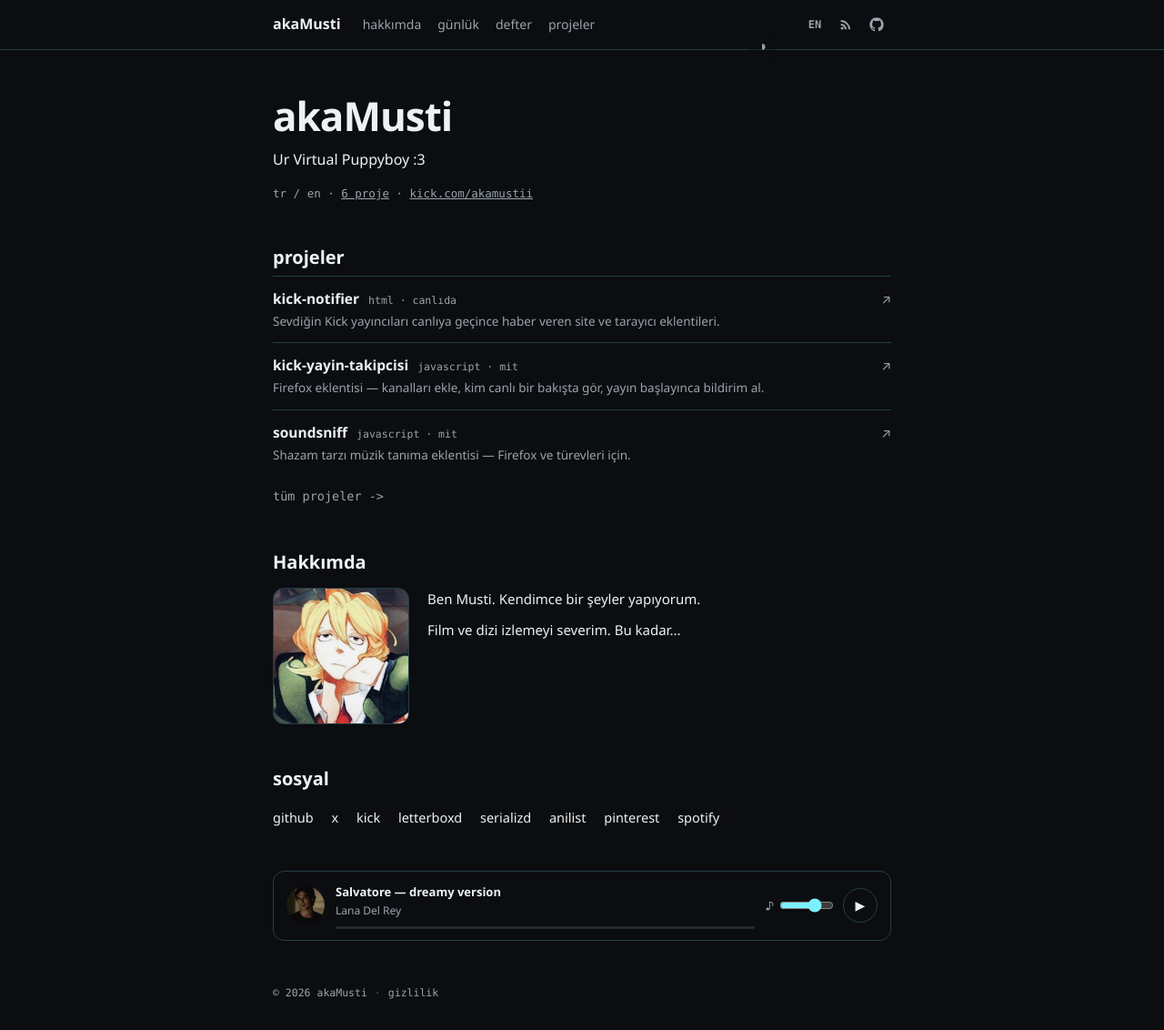
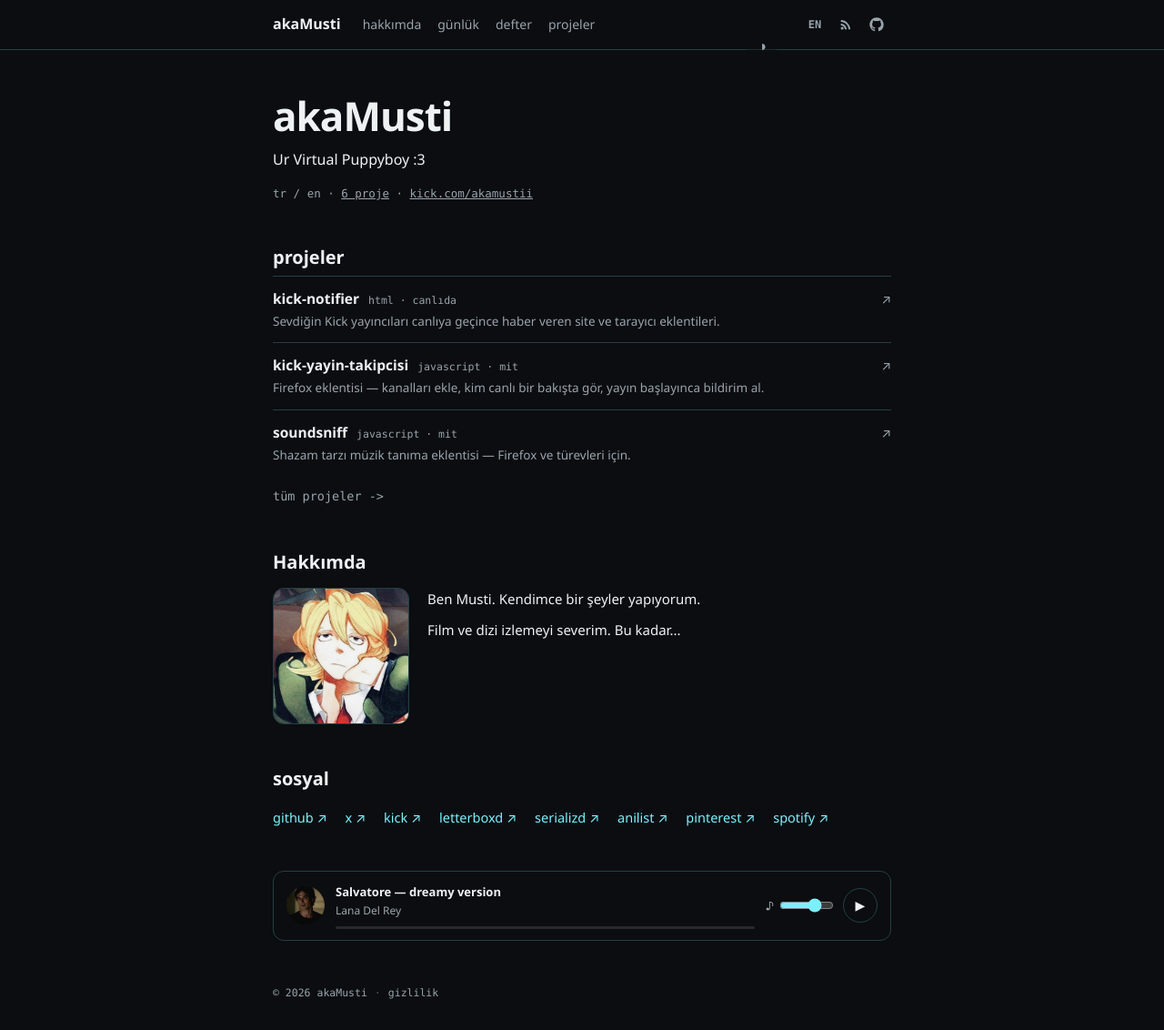
Before and after one commit to akamusti/akamusti.github.io, a Jekyll site: the page index.html, which Jekyll copies as it is, in a window 1280 px wide and 1132 px high. Shown: the whole window at 91% size. Built offline with Jekyll 4.4.1, drawn with Linux system fonts in a browser that asks for light colours.

Commit message:
Sosyal linklere renk verildi

```diff
--- a/index.html
+++ b/index.html
@@ -107,8 +107,8 @@
 
   /* socials */
   .soc { margin-top: 12px; font-size: 14.5px; }
-  .soc a { color: var(--fg); text-decoration: none; margin-right: 16px; line-height: 2; white-space: nowrap; }
-  .soc a:hover { color: var(--accent); }
+  .soc a { color: var(--accent); text-decoration: none; margin-right: 16px; line-height: 2; white-space: nowrap; }
+  .soc a:hover { color: var(--fg); }
 
   /* player */
   .player {
@@ -231,14 +231,14 @@
   <section class="reveal">
     <h2 data-i18n="sec.socials">sosyal</h2>
     <div class="soc">
-      <a href="https://github.com/akamusti" target="_blank" rel="noopener">github</a>
-      <a href="https://x.com/aakamusti" target="_blank" rel="noopener">x</a>
-      <a href="https://kick.com/akamustii" target="_blank" rel="noopener">kick</a>
-      <a href="https://letterboxd.com/akaMusti/" target="_blank" rel="noopener">letterboxd</a>
-      <a href="https://serializd.com/user/akaMusti/" target="_blank" rel="noopener">serializd</a>
-      <a href="https://anilist.co/user/akaMusti/" target="_blank" rel="noopener">anilist</a>
-      <a href="https://tr.pinterest.com/insanmusti_/" target="_blank" rel="noopener">pinterest</a>
-      <a href="https://open.spotify.com/user/31wxrxbnvws63sdriqfgkuebnpma?si=0c613f04845c4f95" target="_blank" rel="noopener">spotify</a>
+      <a href="https://github.com/akamusti" target="_blank" rel="noopener">github ↗</a>
+      <a href="https://x.com/aakamusti" target="_blank" rel="noopener">x ↗</a>
+      <a href="https://kick.com/akamustii" target="_blank" rel="noopener">kick ↗</a>
+      <a href="https://letterboxd.com/akaMusti/" target="_blank" rel="noopener">letterboxd ↗</a>
+      <a href="https://serializd.com/user/akaMusti/" target="_blank" rel="noopener">serializd ↗</a>
+      <a href="https://anilist.co/user/akaMusti/" target="_blank" rel="noopener">anilist ↗</a>
+      <a href="https://tr.pinterest.com/insanmusti_/" target="_blank" rel="noopener">pinterest ↗</a>
+      <a href="https://open.spotify.com/user/31wxrxbnvws63sdriqfgkuebnpma?si=0c613f04845c4f95" target="_blank" rel="noopener">spotify ↗</a>
     </div>
   </section>
 
```
